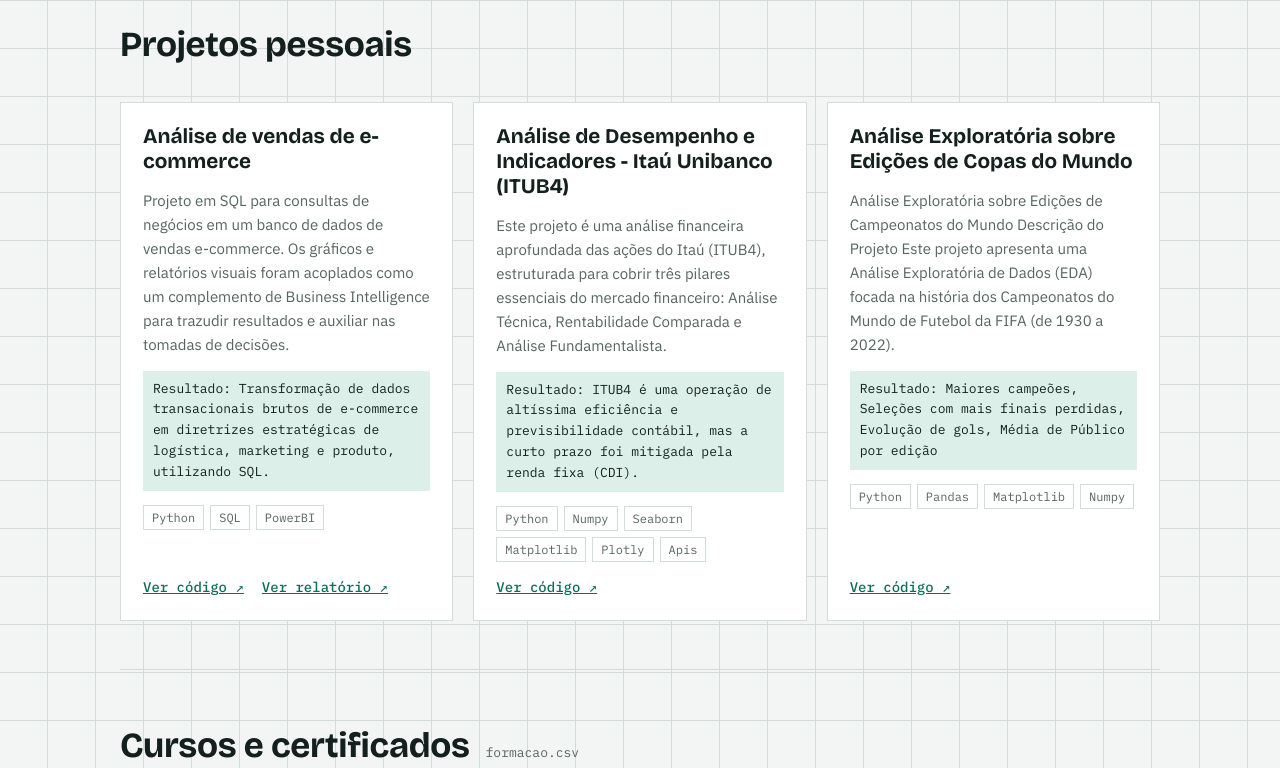
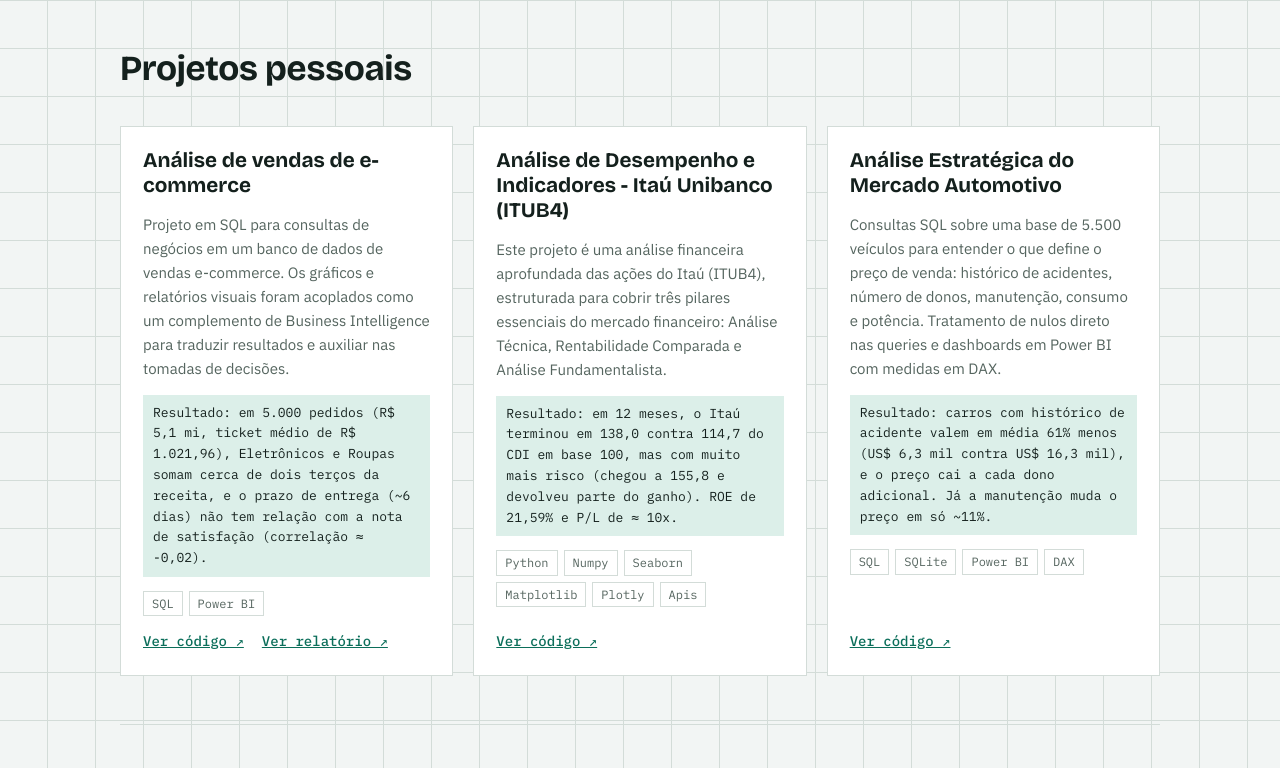
Before and after one commit to Vitor-neia/vitor-neia.github.io, a plain HTML site: page index.html in a window 1280 px wide. Shown: the part 1583-2351 px from the top of the page. Drawn offline with nearby package versions, Linux system fonts and the light colour scheme.

Commit message:
Atualiza projetos e resultados do portfólio

```diff
--- a/index.html
+++ b/index.html
@@ -274,15 +274,15 @@ footer { border-top: 1px solid var(--line); padding-block: 28px 40px; font-famil
 const PERFIL = {
   nome: "Vitor Augusto Neias",
   cargo: "Dados · Estágio / Vaga júnior",
-  resumo: "Estudante de Ciência de Dados com foco em análise de dados. Gosto de transformar Base de dados confusas em respostas claras para quem precisa decidir.",
+  resumo: "Estudante de Ciência de Dados com foco em análise de dados. Gosto de transformar bases de dados confusas em respostas claras para quem precisa decidir.",
   sobre: [
     "Profissional em formação em Ciência de Dados com foco em Análise de Dados e Business Intelligence",
     "Busco no momento um estágio ou vaga júnior em análise de dados, onde possa aplicar SQL, Python, PowerBI e aprender com um time."
   ],
   fatos: [
-    ["Local", "Jcarezinho, PR"],
+    ["Local", "Jacarezinho, PR"],
     ["Formação", "Ciência de Dados, Fatec-Ourinhos, Dez/28"],
-    ["Idiomas", "Português (nativo), Inglês (intermediário)"],
+    ["Idiomas", "Português (nativo), Inglês (intermediário), Espanhol (básico a intermediário)"],
     ["Busca", "Estágio ou vaga júnior em dados"]
   ],
   linkedin: "https://www.linkedin.com/in/vitor-augusto-neias-278a91210/",
@@ -301,29 +301,29 @@ const PERFIL = {
   projetos: [
     {
       titulo: "Análise de vendas de e-commerce",
-      texto: "Projeto em SQL para consultas de negócios em um banco de dados de vendas e-commerce. Os gráficos e relatórios visuais foram acoplados como um complemento de Business Intelligence para trazudir resultados e auxiliar nas tomadas de decisões.",
-      resultado: "Resultado: Transformação de dados transacionais brutos de e-commerce em diretrizes estratégicas de logística, marketing e produto, utilizando SQL.",
-      tags: ["Python", "SQL", "PowerBI"],
+      texto: "Projeto em SQL para consultas de negócios em um banco de dados de vendas e-commerce. Os gráficos e relatórios visuais foram acoplados como um complemento de Business Intelligence para traduzir resultados e auxiliar nas tomadas de decisões.",
+      resultado: "Resultado: em 5.000 pedidos (R$ 5,1 mi, ticket médio de R$ 1.021,96), Eletrônicos e Roupas somam cerca de dois terços da receita, e o prazo de entrega (~6 dias) não tem relação com a nota de satisfação (correlação ≈ -0,02).",
+      tags: ["SQL", "Power BI"],
       links: [["Ver código", "https://github.com/Vitor-neia/sql-ecommerce-sales"], ["Ver relatório", "https://app.powerbi.com/links/EKkMwvyfb7?ctid=cf72e2bd-7a2b-4783-bdeb-39d57b07f76f&pbi_source=linkShare"]]
     },
     {
       titulo: "Análise de Desempenho e Indicadores - Itaú Unibanco (ITUB4)",
       texto: "Este projeto é uma análise financeira aprofundada das ações do Itaú (ITUB4), estruturada para cobrir três pilares essenciais do mercado financeiro: Análise Técnica, Rentabilidade Comparada e Análise Fundamentalista.",
-      resultado: "Resultado: ITUB4 é uma operação de altíssima eficiência e previsibilidade contábil, mas a curto prazo foi mitigada pela renda fixa (CDI).",
+      resultado: "Resultado: em 12 meses, o Itaú terminou em 138,0 contra 114,7 do CDI em base 100, mas com muito mais risco (chegou a 155,8 e devolveu parte do ganho). ROE de 21,59% e P/L de ≈ 10x.",
       tags: ["Python", "Numpy", "Seaborn", "Matplotlib", "Plotly", "Apis"],
-      links: [["Ver código", "https://github.com/Vitor-neia/Analise-itub4-macroeconomia"]]
+      links: [["Ver código", "https://github.com/Vitor-neia/itau-itub4-vs-cdi"]]
     },
     {
-      titulo: "Análise Exploratória sobre Edições de Copas do Mundo",
-      texto: "Análise Exploratória sobre Edições de Campeonatos do Mundo Descrição do Projeto Este projeto apresenta uma Análise Exploratória de Dados (EDA) focada na história dos Campeonatos do Mundo de Futebol da FIFA (de 1930 a 2022).",
-      resultado: "Resultado: Maiores campeões, Seleções com mais finais perdidas, Evolução de gols, Média de Público por edição",
-      tags: ["Python", "Pandas", "Matplotlib", "Numpy"],
-      links: [["Ver código", "https://github.com/Vitor-neia/Analise-Exploratoria-sobre-Edi-oes-de-Copas-do-Mundo"]]
+      titulo: "Análise Estratégica do Mercado Automotivo",
+      texto: "Consultas SQL sobre uma base de 5.500 veículos para entender o que define o preço de venda: histórico de acidentes, número de donos, manutenção, consumo e potência. Tratamento de nulos direto nas queries e dashboards em Power BI com medidas em DAX.",
+      resultado: "Resultado: carros com histórico de acidente valem em média 61% menos (US$ 6,3 mil contra US$ 16,3 mil), e o preço cai a cada dono adicional. Já a manutenção muda o preço em só ~11%.",
+      tags: ["SQL", "SQLite", "Power BI", "DAX"],
+      links: [["Ver código", "https://github.com/Vitor-neia/sql-mercado-automotivo"]]
     }
   ],
   cursos: [
     ["Aprenda SQL para Análise de Dados", "Teo me Why", "30 h", "2026"],
-    ["Python para Análise de Dados", "Udemy", "17 h", "2025"],
+    ["Python para Análise de Dados", "Udemy", "17 h", "2026"],
     ["Power BI do básico ao avançado", "Udemy", "10 h", "2026"],
     ["Excel do Básico ao Avançado", "Udemy", "28,5 h", "2025"],
     ["Git e GitHub do Básico ao Avançado", "Udemy", "9,5 h", "2026" ]
```
